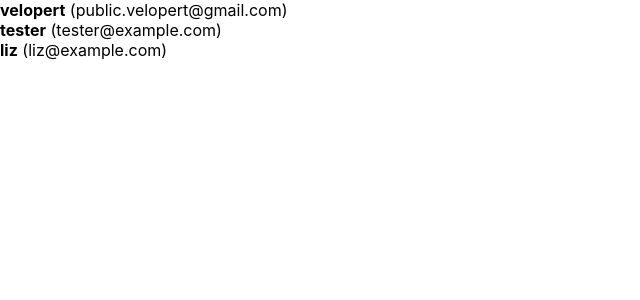
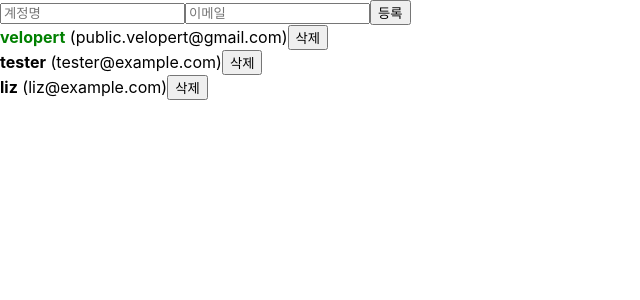
Before and after one commit to Chaemin-L/React_study, a React (Create React App) app in the folder begin-react/: page / in a window 1280 px wide. Shown: the top 300 px of the page, without its empty margins (0-640 px from the left). Built offline with nearby package versions, Linux system fonts and the light colour scheme.

Commit message:
1.12-15 CRUD Array study

```diff
--- a/begin-react/src/App_2.js
+++ b/begin-react/src/App_2.js
@@ -1,12 +1,73 @@
-import React from 'react';
+import React, { useState, useRef } from 'react';
 //import Counter from './Counter'
 //import InputSample from './InputSample'
 import UserList from './UserList'
+import CreateUser from './CreateUser'
 
 function App() {
+    const [inputs, setInputs] = useState({ username: '', email: '' });
+    const { username, email } = inputs;
+
+    const onChange = (e) => {
+        const { name, value } = e.target;
+        setInputs({
+            ...inputs,
+            [name]: value
+        });
+    }
+
+    const [users, setUsers] = useState([
+        {
+          id: 1,
+          username: 'velopert',
+            email: 'public.velopert@gmail.com',
+          active: true,
+
+        },
+        {
+          id: 2,
+          username: 'tester',
+          email: 'tester@example.com',
+          active: false,
+        },
+        {
+          id: 3,
+          username: 'liz',
+          email: 'liz@example.com',
+          active: false,
+        }
+    ]);
+
+    const nextId = useRef(4);
+    //const nextId = { current: 4 };
+    const onCreate = () => {
+        // 배열에 새로운 요소 추가 로직
+        const item = {
+            ...inputs,
+            id: nextId.current,
+        }
+        setUsers([ ...users, item ]);
+        nextId.current += 1;
+        console.log(nextId.current)
+    }
+
+    const onRemove = targetId => {
+        const updateUsers = users.filter((user) => user.id !== targetId);
+        console.log(updateUsers);
+        setUsers(updateUsers);
+    };
+
+    const onToggle = id => {
+        setUsers(
+            users.map(
+                user => (user.id === id) ? { ...user, active: !user.active } : user
+            )
+        );
+    }
     return (
         <div>
-            <UserList />
+            <CreateUser username={username} email={email} onChange={onChange} onCreate={onCreate} />
+            <UserList users={users} onRemove={onRemove} onToggle={onToggle} />
         </div>
     );
 }
--- /dev/null
+++ b/begin-react/src/CreateUser.js
@@ -0,0 +1,13 @@
+import React from 'react';
+
+function CreateUser({username, email,  onChange, onCreate}) {
+    return (
+        <div>
+            <input placeholder="계정명" onChange={onChange} name="username" value={username} />
+            <input placeholder="이메일" onChange={onChange} name="email" value={email} />
+            <button onClick={onCreate}>등록</button>
+        </div>
+    )
+}
+
+export default CreateUser;
--- a/begin-react/src/UserList.js
+++ b/begin-react/src/UserList.js
@@ -1,35 +1,22 @@
 import React from 'react';
 
-function User({ user }) {
+function User({ user, onRemove, onToggle }) {
   return (
     <div>
-      <b>{user.username}</b> <span>({user.email})</span>
+      <b style={{
+          cursor: 'pointer',
+        color: user.active ? 'green' : 'black'
+        }} onClick={() => onToggle(user.id)}>{user.username}</b> <span>({user.email})</span>
+      <button onClick={() => onRemove(user.id)}>삭제</button>
     </div>
   );
 }
 
-function UserList() {
-  const users = [
-    {
-      id: 1,
-      username: 'velopert',
-      email: 'public.velopert@gmail.com'
-    },
-    {
-      id: 2,
-      username: 'tester',
-      email: 'tester@example.com'
-    },
-    {
-      id: 3,
-      username: 'liz',
-      email: 'liz@example.com'
-    }
-  ];
+function UserList({ users, onRemove, onToggle }) {
 
   return (
     <div>
-      {users.map((user, index) => <User key={index} user={user}/>)}
+      {users.map((user, index) => <User key={index} user={user} onRemove={onRemove} onToggle={onToggle} />)}
     </div>
   );
 }
```
